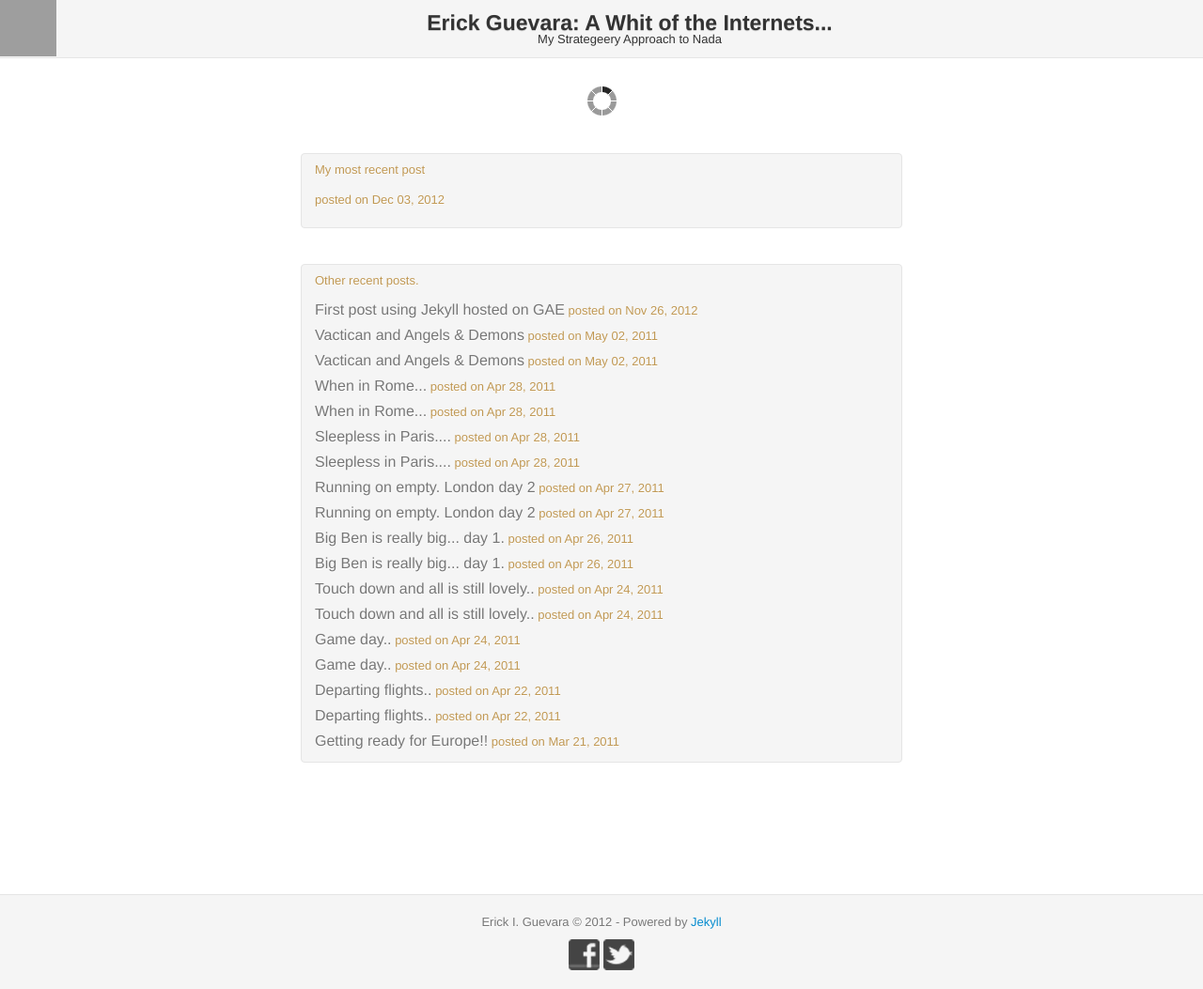
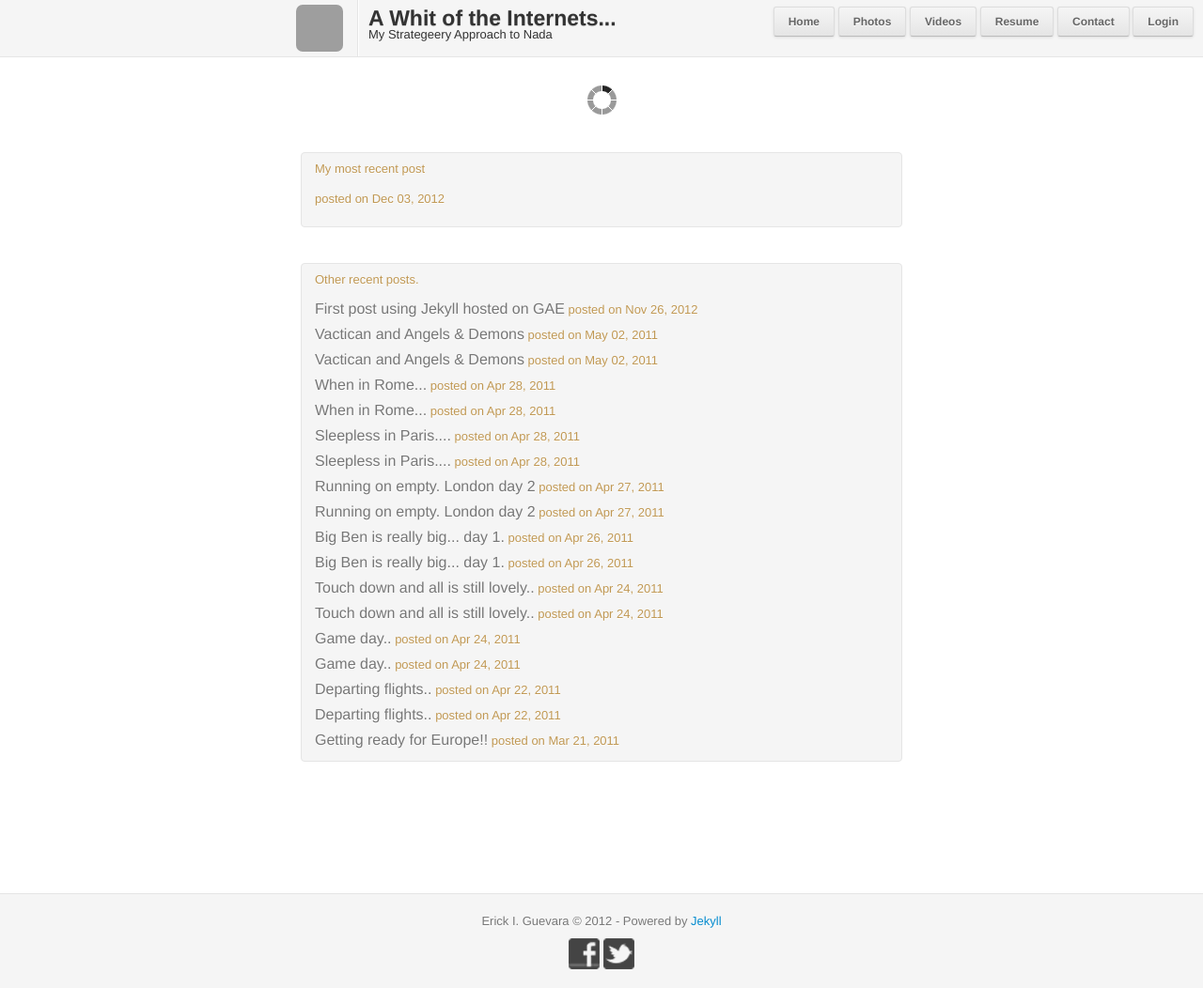
Before and after one commit to eguevara/erickguevara-me, a Jekyll site: the page built from index.html, in a window 1280 px wide. Shown: the whole page at 94% size. Built offline with Jekyll 4.4.1, drawn with Linux system fonts in a browser that asks for light colours; nearby versions of some CDN libraries; Markdown is read by kramdown in place of the engine named in the settings; grey boxes are pictures that could not be loaded.

Commit message:
added action buttons

```diff
--- a/_config.yml
+++ b/_config.yml
@@ -17,7 +17,7 @@ markdown:    rdiscount
 # Site configuration
 #
 url:          http://www.erickguevara.me
-title:        "Erick Guevara: A Whit of the Internets..."
+title:        "A Whit of the Internets..."
 description:  My Strategeery Approach to Nada
 author:       Erick I. Guevara # atom.xml: Name of website's author
 media_version: 9
--- a/_includes/header.html
+++ b/_includes/header.html
@@ -1,11 +1,23 @@
 <header class="site-header">
 
-	<div class="site-avatar">
-		<img src="http://s.gravatar.com/avatar/451e92939d53a7ea17dcecfc23099840?s=60" />
+	<div class="site-company">
+		<div class="site-avatar">
+			<img src="http://s.gravatar.com/avatar/451e92939d53a7ea17dcecfc23099840?s=50" />
+		</div>
+		<div class="divider-vertical"></div>
+		<div class="site-title">
+			<a class="logo" href="{{ site.url }}">{{ site.title }}</a>
+		</div>
+
+		<div class="site-header-desc">{{ site.description }}</div>
 	</div>
-	<div class="site-title">
-		<a class="logo" href="{{ site.url }}">{{ site.title }}</a>
+	<div class="site-actions">
+		<a class="button" href="http://www.erickguevara.me">Home</a>
+		<a class="button" href="http://www.erickguevara.me">Photos</a>
+		<a class="button" href="http://www.erickguevara.me">Videos</a>
+		<a class="button" href="http://www.erickguevara.me">Resume</a>
+		<a class="button" href="http://www.erickguevara.me">Contact</a>
+		<a class="button" href="http://www.erickguevara.me">Login</a>
 	</div>
 
-	<div class="site-header-desc">{{ site.description }}</div>
 </header>
--- a/css/main.css
+++ b/css/main.css
@@ -14,14 +14,89 @@ h1, h2, h3, h4, h5, h6 {
   padding: 0px; }
 
 
+
+.button {
+	display: inline-block;
+padding: 8px 15px;
+line-height: normal;
+position: relative;
+font-family: Helvetica, arial, freesans, clean, sans-serif;
+font-size: 12px;
+font-weight: bold;
+color: #666;
+text-shadow: 0 1px rgba(255, 255, 255, 0.9);
+background-color: #E5E5E5;
+background-image: -moz-linear-gradient(whiteSmoke, #E5E5E5);
+background-image: -webkit-linear-gradient(whiteSmoke, #E5E5E5);
+background-image: linear-gradient(whiteSmoke, #E5E5E5);
+background-repeat: repeat-x;
+border-radius: 3px;
+border: 1px solid #DDD;
+border-bottom-color: #BBB;
+box-shadow: 0 1px 3px rgba(0, 0, 0, 0.1);
+cursor: pointer;
+-webkit-touch-callout: none;
+-webkit-user-select: none;
+-khtml-user-select: none;
+-moz-user-select: none;
+-ms-user-select: none;
+user-select: none;
+}
+.divider-vertical {
+	float: left;
+width: 1px;
+height: 60px;
+margin: 0 10px;
+background-color: #E5E5E5;
+border-right: 1px solid white;
+}
+
+
+.site-actions {
+	float: right;
+	position: relative;
+	margin-top: -39px;
+	padding-right:10px;
+}
+
+.site-actions a:hover {
+	color: #333;
+	text-decoration: none;
+}
+
+.site-company {
+  margin:auto;
+  width: 640px;
+  text-align: center;
+
+}
+
  .main-logo {
  	padding-bottom: 20px;
 
  }
+ .main-logo img {
+ 	-webkit-border-radius: 5px;
+  	-moz-border-radius: 5px;
+ }
 
  .site-title {
- 	margin-top: 15px;
+ 	padding-top: 10px;
+ 	#margin-left: 35px;
+ 	#width:300px;
+ 	text-align: left;
  }
+
+  .site-avatar {
+  	margin-left: -10px;
+  	margin-top: 5px;
+ 	width:60px;
+ 	float: left;}
+ 	.site-avatar img {
+ 		-webkit-border-radius: 7px;
+  		-moz-border-radius: 7px;
+ 	}
+
 
 .site-header {
   position: relative;
@@ -48,7 +123,8 @@ h1, h2, h3, h4, h5, h6 {
     	margin: 20px 0px 0px 0px;
     }
     .site-header-desc {
-    	margin: 0px 0px 10px 0px;
+    	#margin: 0px 0px 10px 0px;
+    	text-align: left;
     }
 
 .site-footer {
@@ -66,7 +142,6 @@ border-top: 1px solid #E5E5E5;
 
 
 .content-wrapper-outer {
-  max-width: 1550px;
   margin: 0px 0px 0px 0px;
   #padding: 10px 0px;
   min-width: 1024px;
@@ -95,10 +170,6 @@ border-top: 1px solid #E5E5E5;
  	text-align:center;
  }
 
- .site-avatar {
- 	float: left;
-
- }
 
 .main-posts {
 		margin-top: 20px;
```
Also changed, not shown: favicon.ico (added), 14 other files.
